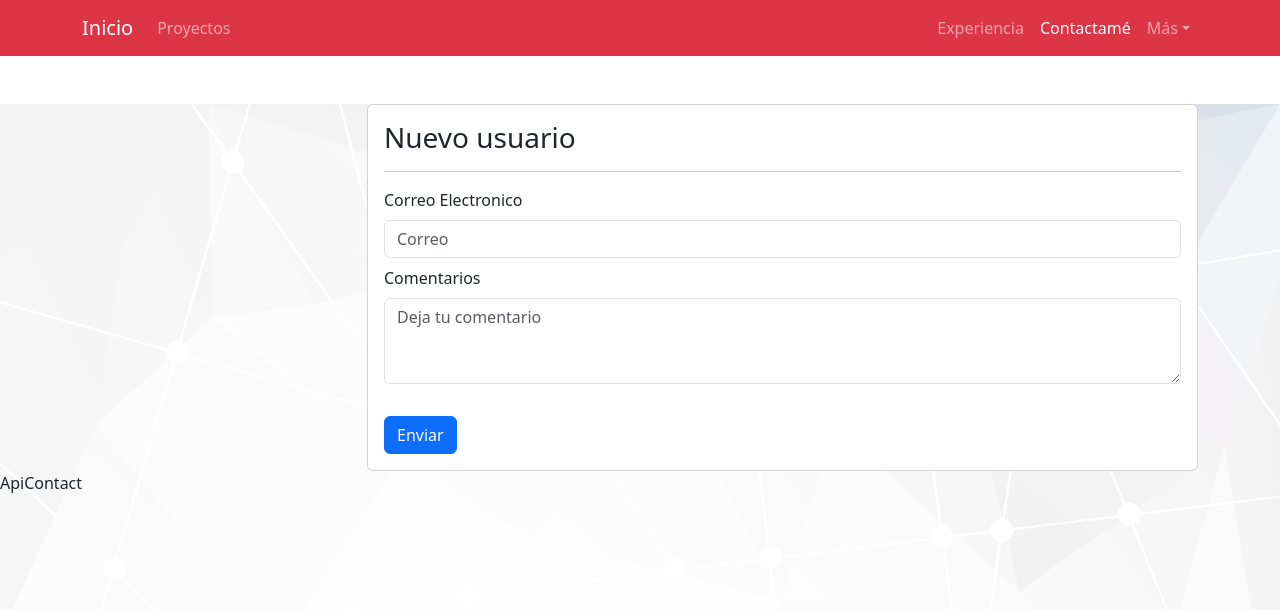
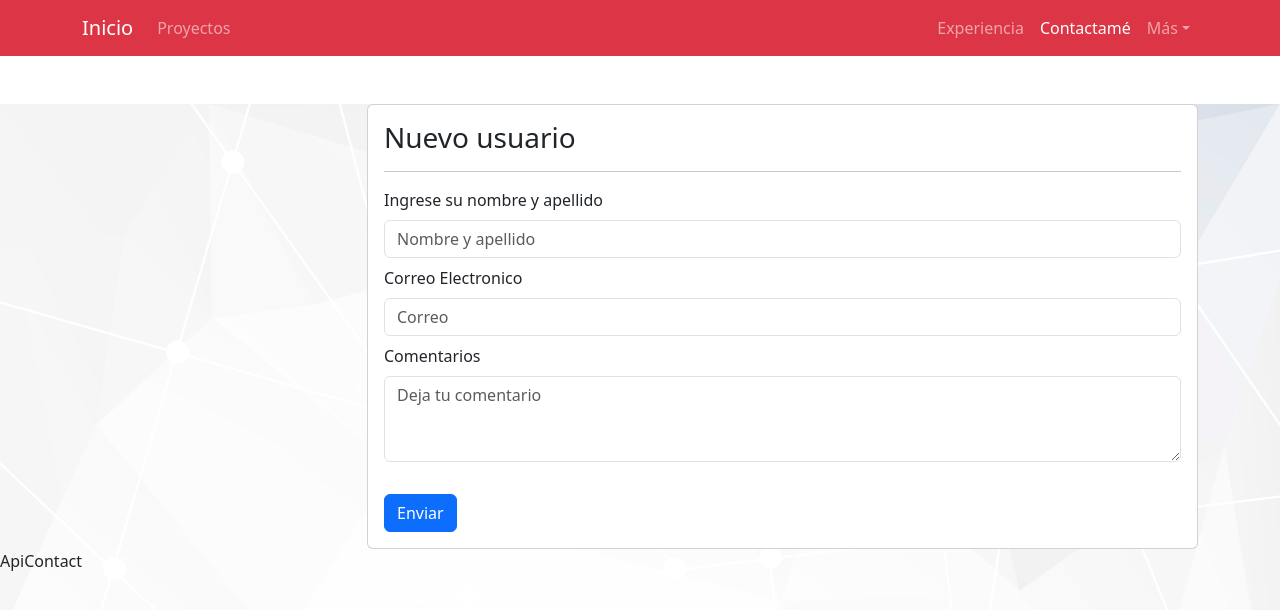
Before and after one commit to daniel-dieguez/CV-fullstrack-, a React (Create React App) app: page /contacto in a window 1280 px wide. Shown: the top 610 px of the page. Built offline with nearby package versions, Linux system fonts and the light colour scheme; no server answers.

Commit message:
Realice cambios, ahora ya se puede enviar los datos en el post, ademas de realizar la correcion para que se muestren los datos del get

```diff
--- /dev/null
+++ b/src/api/ApiPost.jsx
@@ -0,0 +1,41 @@
+import { useState, useEffect } from 'react';
+import axios from 'axios';
+
+export const apiPost = async (data) => {
+    const URL = 'http://localhost:9000/registro/v1/cv';
+
+    try {
+        const response = await axios.post(URL, data);
+        return response.data; // Puedes retornar los datos si necesitas manejarlos después
+    } catch (error) {
+        console.error("Error en el POST", error.response ? error.response.data : error.message);
+        throw error; // Lanza el error para que pueda ser manejado donde se llama esta función
+    }
+};
+
+
+
+
+
+/*export const apiPost =() =>{
+
+
+const [dato, setDato] = useState([]);
+
+const URL = 'http://localhost:9000/registro/v1/cv';
+
+useEffect(() => {
+
+    peticion = async() =>{
+
+    await axios.post(URL).then(response => {
+        setDato(response.data);
+    }).catch(error =>{
+        console.error("error en el put", error);
+    });
+
+}
+
+},[]);
+
+}*/
--- a/src/form/Register.jsx
+++ b/src/form/Register.jsx
@@ -1,21 +1,59 @@
 import React, { useState } from 'react'
 import { Form, Button} from 'react-bootstrap';
+import Swal from 'sweetalert2';
+import axios from 'axios';
+import { apiPost } from '../api/ApiPost';
+
 
 export default function Register( {errores, onSubmitCallback}) {
 
 
-    const [email, setEmail] = useState("");
+  const [email, setEmail] = useState("");
   const [text, setText] = useState("");
+  const [nombre, setnombre] =useState("");
+
+  const [dato, setDato] = useState([]);
 
 
-  const submitForm = (e) => {
-    e.preventDefault();
-    onSubmitCallback({ email, text }); /*Aqui se realiza la evaluacion de los datos*/
-  }
+
+ const submitForm = (e) => {
+  e.preventDefault();
+  onSubmitCallback({email, text, nombre});
+
+  const data = {
+    nombre_usuario: nombre,
+    email_usuario: email,
+    comentario_usuario: text
+};
+
+  const URL = "http://localhost:9000/registro/v1/cv/registro";
+  fetch(URL,{
+    method: 'POST',
+    body: JSON.stringify(data),
+    headers: { 'Content-Type': 'application/json' },
+
+  }).then((r) => {
+    return r.json().then((data) =>({
+      status: r.status,
+      body:data,
+    }));
+  })
+
+
+
+}
+
+
+
 
 
   return (
     <Form onSubmit={submitForm}>
+      <Form.Group className="mb-2">
+      <Form.Label> Ingrese su nombre y apellido</Form.Label>
+      <Form.Control type='name' value={nombre} onChange={e => setnombre(e.target.value)} placeholder='Nombre y apellido' isInvalid={errores.nombre}></Form.Control>
+      </Form.Group>
+
     <Form.Group className="mb-2">
       <Form.Label> Correo Electronico</Form.Label>
       <Form.Control type='email' value={email} onChange={e => setEmail(e.target.value)} placeholder='Correo' isInvalid={errores.email}></Form.Control>
```
Also changed, not shown: src/api/ApiGet.jsx (added, +38 -0 lines).
